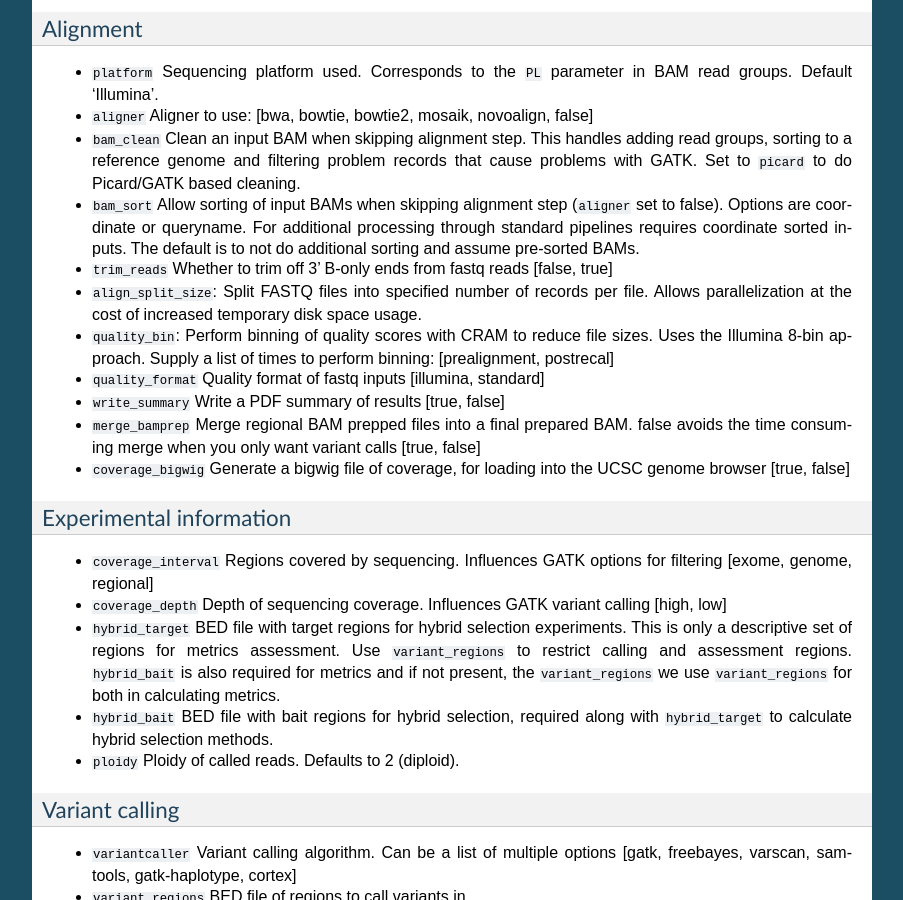
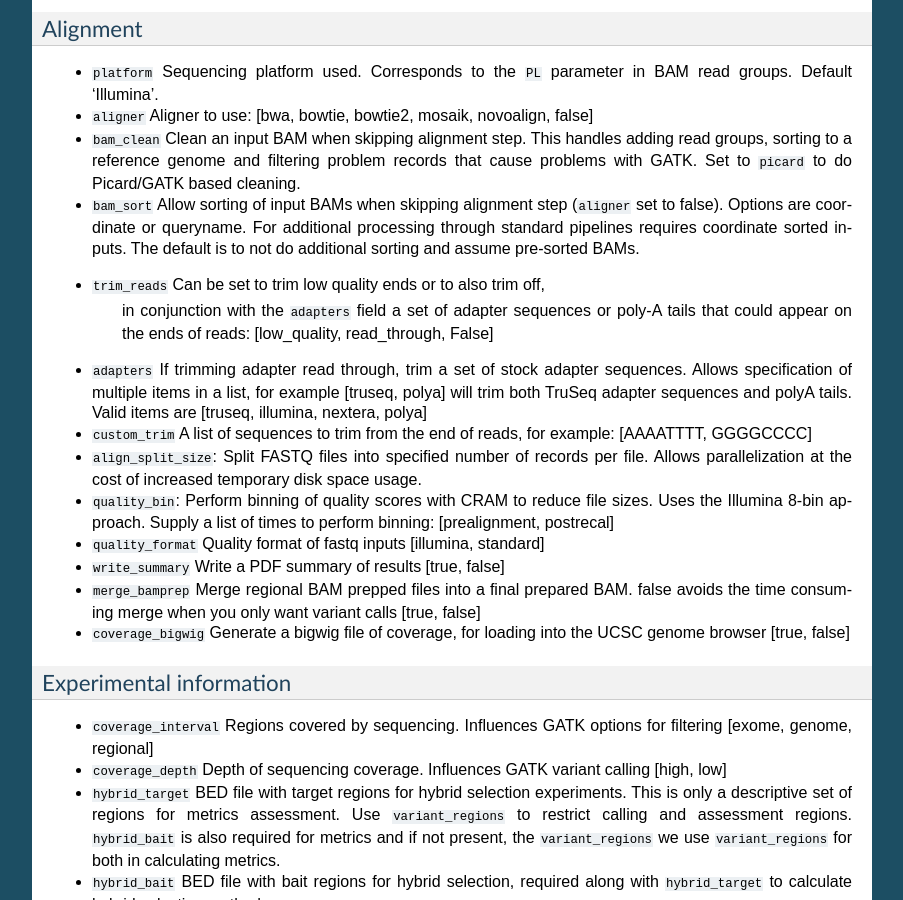
Before and after one commit to bcbio/bcbio-nextgen, a Sphinx documentation site: the page built from docs/contents/configuration.rst, in a window 1280 px wide and 900 px high, scrolled down 2379 px. Shown: the whole window, without its empty margins (198-1101 px from the left). Built offline with Sphinx 7.4.7, drawn with Linux system fonts in a browser that asks for light colours.

Commit message:
Added more documentation about the trimming options.

```diff
--- a/docs/contents/configuration.rst
+++ b/docs/contents/configuration.rst
@@ -173,8 +173,16 @@ Alignment
    queryname. For additional processing through standard pipelines
    requires coordinate sorted inputs. The default is to not do
    additional sorting and assume pre-sorted BAMs.
--  ``trim_reads`` Whether to trim off 3' B-only ends from fastq reads
-   [false, true]
+-  ``trim_reads`` Can be set to trim low quality ends or to also trim off,
+    in conjunction with the ``adapters`` field a set of adapter sequences or
+    poly-A tails that could appear on the ends of reads:
+    [low_quality, read_through, False]
+-  ``adapters`` If trimming adapter read through, trim a set of stock
+   adapter sequences. Allows specification of multiple items in a list,
+   for example [truseq, polya] will trim both TruSeq adapter sequences
+   and polyA tails. Valid items are [truseq, illumina, nextera, polya]
+-  ``custom_trim`` A list of sequences to trim from the end of reads,
+   for example: [AAAATTTT, GGGGCCCC]
 -  ``align_split_size``: Split FASTQ files into specified number of
    records per file. Allows parallelization at the cost of increased
    temporary disk space usage.
```
